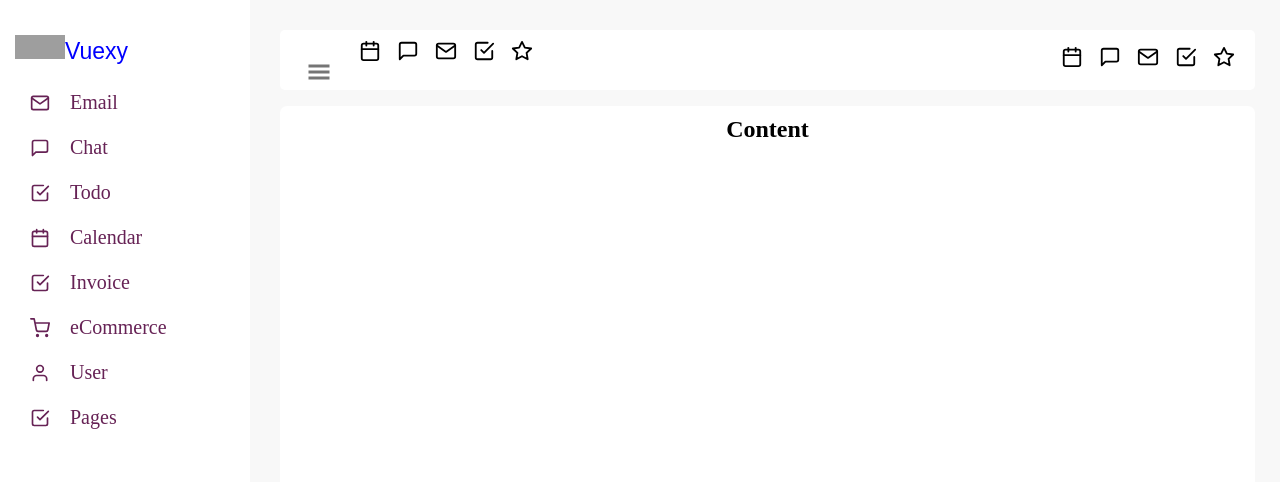
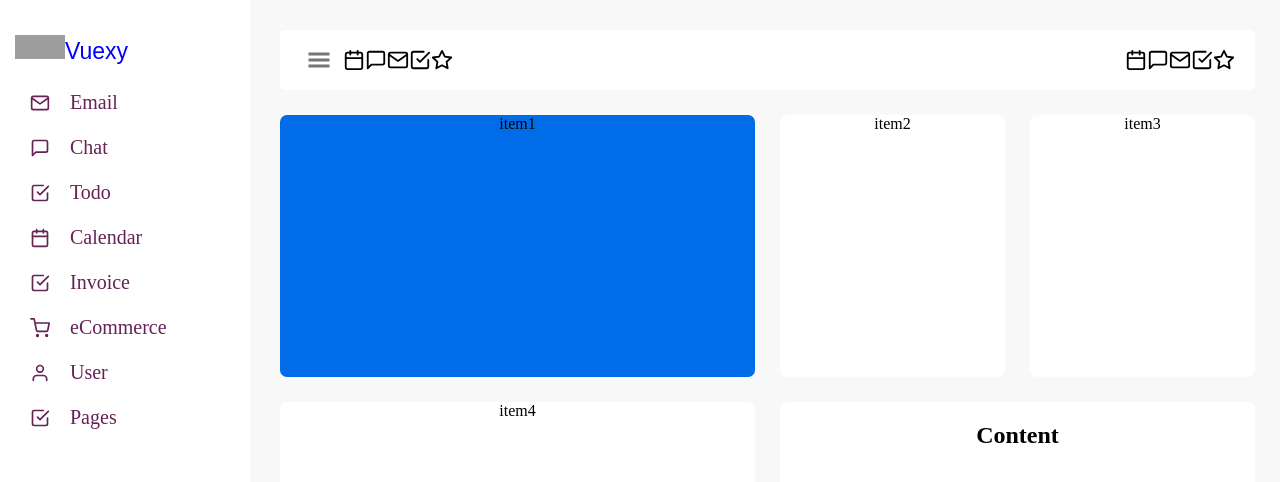
Before and after one commit to Bahtiyorjon1997/reactjs-dashboard, a React (Create React App) app: page / in a window 1280 px wide. Shown: the top 482 px of the page. Built offline with nearby package versions, Linux system fonts and the light colour scheme; grey boxes are pictures that could not be loaded.

Commit message:
brand new commit

```diff
--- a/public/index.html
+++ b/public/index.html
@@ -1,24 +1,31 @@
 <!DOCTYPE html>
 <html lang="en">
-
-<head>
+  <head>
     <meta charset="utf-8" />
     <link rel="icon" href="%PUBLIC_URL%/favicon.ico" />
     <meta name="viewport" content="width=device-width, initial-scale=1" />
     <meta name="theme-color" content="#000000" />
-    <meta name="description" content="Web site created using create-react-app" />
+    <meta
+      name="description"
+      content="Web site created using create-react-app"
+    />
     <link rel="apple-touch-icon" href="%PUBLIC_URL%/logo192.png" />
-    <link rel="stylesheet" href="./style.css">
+    <link rel="stylesheet" href="./style.css" />
 
     <link rel="manifest" href="%PUBLIC_URL%/manifest.json" />
 
     <title>React App</title>
-</head>
+  </head>
 
-<body>
+  <body>
     <noscript>You need to enable JavaScript to run this app.</noscript>
     <div id="root"></div>
-
-</body>
-
+    <style>
+      html,
+      body {
+        margin: 0;
+        padding: 0;
+      }
+    </style>
+  </body>
 </html>
--- a/src/Components/Content/index.js
+++ b/src/Components/Content/index.js
@@ -5,6 +5,11 @@ import { Switch, Route, Redirect } from "react-router-dom";
 const Content = () => {
   return (
     <Wrapper>
+      <div className="a">item1</div>
+      <div className="b">item2</div>
+      <div className="c">item3</div>
+      <div className="d">item4</div>
+      <div className="e">
         <Switch>
           <Route path="/" render={() => <h2>Content</h2>} exact />
           <Route path="/email" render={() => <h2>Email</h2>} />
@@ -18,6 +23,7 @@ const Content = () => {
           <Route path="/404" render={() => <h2>No PageFound</h2>} />
           <Redirect to="/404" />
         </Switch>
+      </div>
     </Wrapper>
   );
 };
@@ -25,14 +31,51 @@ const Content = () => {
 export default Content;
 
 const Wrapper = styled.div`
+  margin-top: 25px;
   height: calc(100vh - 60px);
   width: 100%;
-  background-color: white;
+  background-color: #f8f8f8;
   border-radius: 7px;
+
+  display: grid;
+  grid-template-columns: repeat(8, 1fr);
+  grid-template-rows: repeat(8, 1fr);
+  grid-gap: 25px;
 
   h2 {
     margin: 10px;
     padding: 10px;
     text-align: center;
   }
+
+  & > div {
+    background-color: white;
+    height: 100%;
+    width: 100%;
+    border-radius: 7px;
+    text-align: center;
+    box-shadow: 10px grey;
+  }
+
+  .a {
+    grid-column: 1/5;
+    grid-row: 1/4;
+    background-color: #006ce8;
+  }
+  .b {
+    grid-column: 5/7;
+    grid-row: 1/4;
+  }
+  .c {
+    grid-column: 7/9;
+    grid-row: 1/4;
+  }
+  .d {
+    grid-column: 1/5;
+    grid-row: 4/-2;
+  }
+  .e {
+    grid-column: 5/9;
+    grid-row: 4/-2;
+  }
 `;
--- a/src/Components/Header/index.js
+++ b/src/Components/Header/index.js
@@ -27,26 +27,26 @@ const Header = ({ hide, setHide, ...props }) => {
           <GiHamburgerMenu />
         </IconButton>
 
-        <FiCalendar style={{ padding: "1rem 0 1rem 1rem" }} />
+        <FiCalendar />
 
-        <FiMessageSquare style={{ padding: "1rem 0 1rem 1rem" }} />
+        <FiMessageSquare />
 
-        <FiMail style={{ padding: "1rem 0 1rem 1rem" }} />
+        <FiMail />
 
-        <FiCheckSquare style={{ padding: "1rem 0 1rem 1rem" }} />
+        <FiCheckSquare />
 
-        <FiStar style={{ padding: "1rem 0 1rem 1rem", color: "#ff9f4" }} />
+        <FiStar />
       </LeftIconWrapper>
       <RightIconWrapper>
-        <FiCalendar style={{ padding: "1rem 0 1rem 1rem" }} />
+        <FiCalendar />
 
-        <FiMessageSquare style={{ padding: "1rem 0 1rem 1rem" }} />
+        <FiMessageSquare />
 
-        <FiMail style={{ padding: "1rem 0 1rem 1rem" }} />
+        <FiMail />
 
-        <FiCheckSquare style={{ padding: "1rem 0 1rem 1rem" }} />
+        <FiCheckSquare />
 
-        <FiStar style={{ padding: "1rem 0 1rem 1rem", color: "#ff9f4" }} />
+        <FiStar />
       </RightIconWrapper>
     </HeaderWrapper>
   );
@@ -54,10 +54,14 @@ const Header = ({ hide, setHide, ...props }) => {
 export default Header;
 
 const LeftIconWrapper = styled.div`
+  display: flex;
   padding-left: 15px;
+  align-items: center;
 `;
 const RightIconWrapper = styled.div`
+  display: flex;
   padding-right: 20px;
+  align-items: center;
 `;
 
 const HeaderWrapper = styled.div`
--- a/src/Components/Sidebar/index.js
+++ b/src/Components/Sidebar/index.js
@@ -67,7 +67,7 @@ const SidebarWrapper = styled.div`
   top: 0;
   box-shadow: 5px solid grey;
   overflow-y: hidden;
-  transition: 0.2s;
+  transition: 0.4s;
 
   h2 {
     margin: 0;
```
Lines whose indentation alone changed are shown as unchanged.
